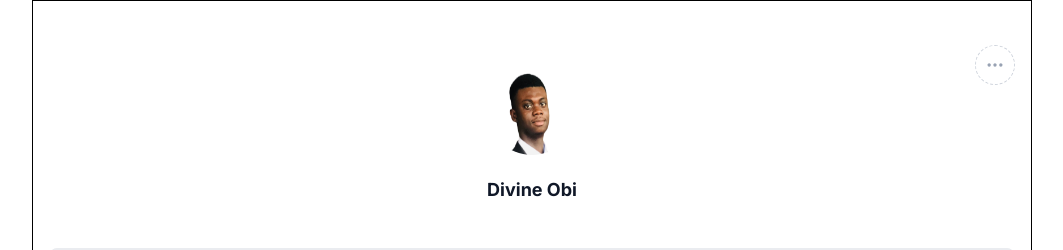
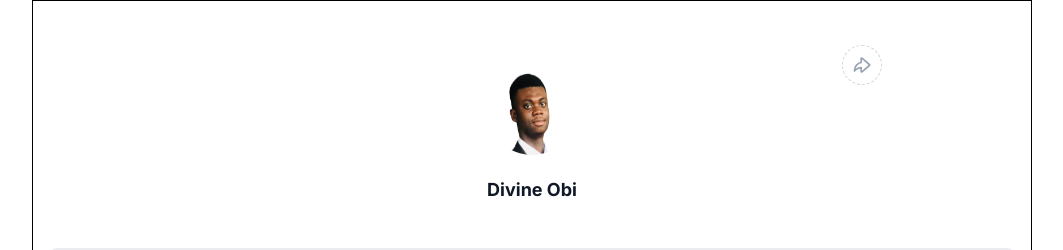
Before and after one commit to Heisdalu/HNG-TASK1, a React (Vite) app: page / in a window 1280 px wide. Shown: the top 250 px of the page, without its empty margins (108-1171 px from the left). Built offline with nearby package versions, Linux system fonts and the light colour scheme.

Commit message:
make header component responsive

```diff
--- a/src/components/Header/Header.module.css
+++ b/src/components/Header/Header.module.css
@@ -26,8 +26,6 @@
   height: 100%;
   border-radius: 50%;
 }
-
-
 
 .hoverProfile {
   position: absolute;
@@ -69,3 +67,10 @@
 .slack {
   display: none;
 }
+
+@media screen and (min-width:768px) {
+  .headerContainer{
+    max-width: 700px;
+    margin: 0 auto;
+  }
+}
--- a/src/components/Header/HeaderButton.module.css
+++ b/src/components/Header/HeaderButton.module.css
@@ -15,3 +15,13 @@
 .ArrowIcon {
     display: none;
 }
+
+@media screen and (min-width:768px) {
+    .dotIcon {
+        display: none;
+    }
+
+    .ArrowIcon {
+        display: block;
+    }
+}
```
